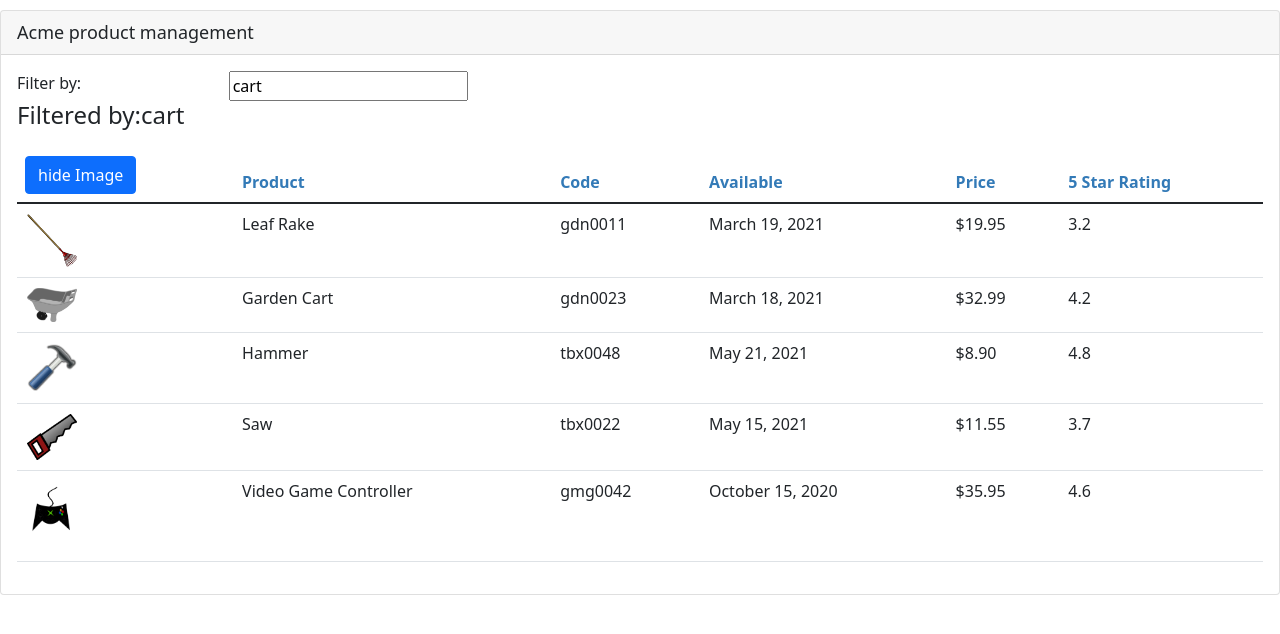
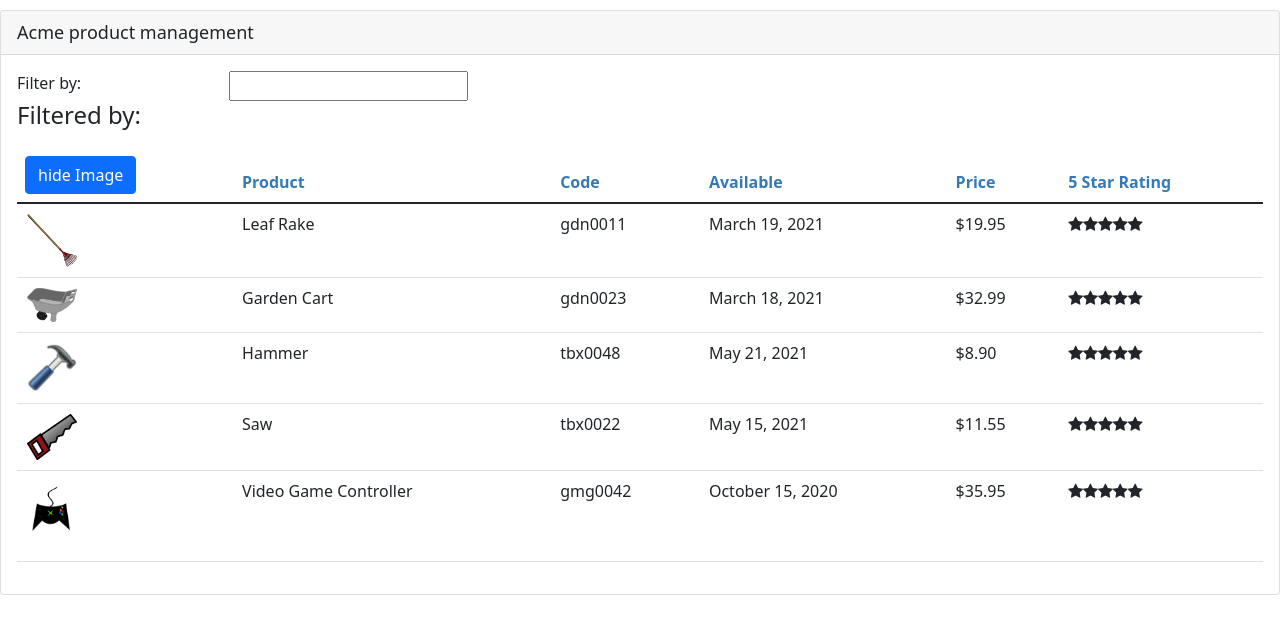
Before and after one commit to Komenpurity/AcmeProducts, an Angular app: page / in a window 1280 px wide. Shown: the top 634 px of the page. Built offline with nearby package versions, Linux system fonts and the light colour scheme.

Commit message:
added star component

```diff
--- a/src/app/app.module.ts
+++ b/src/app/app.module.ts
@@ -5,12 +5,14 @@ import { BrowserModule } from '@angular/platform-browser';
 import { AppComponent } from './app.component';
 import { ProductComponent } from './product/product.component';
 import { ConvertSpacesPipe } from './convert-spaces.pipe';
+import { StarComponent } from './star/star.component';
 
 @NgModule({
   declarations: [
     AppComponent,
     ProductComponent,
-    ConvertSpacesPipe
+    ConvertSpacesPipe,
+    StarComponent
   ],
   imports: [
     BrowserModule,
--- a/src/app/product/product.component.html
+++ b/src/app/product/product.component.html
@@ -32,7 +32,7 @@
         </thead>
         <tbody>
 
-          <tr *ngFor="let product of products">
+          <tr *ngFor="let product of filteredProducts">
             <td >
               <img  *ngIf="showImage"
                    [src]="product.imageUrl"
@@ -44,7 +44,9 @@
             <td>{{product.productCode | lowercase | convertSpaces: '-'}}</td>
             <td>{{ product.releaseDate }}</td>
             <td>{{ product.price | currency: 'USD': 'symbol': '1.2-2'}}</td>
-            <td>{{product.starRating}}</td>
+            <td>
+              <app-star></app-star>
+            </td>
           </tr>
 
         </tbody>
--- a/src/app/product/product.component.ts
+++ b/src/app/product/product.component.ts
@@ -21,7 +21,10 @@ export class ProductComponent implements OnInit {
   set listFilter(value: string){
     this._listFilter=value;
     console.log('In setter:',value);
+    this.filteredProducts = this.performFilter(value);
   }
+
+  filteredProducts: Product[] = [];
 
   products: Product[]=[
     {
@@ -80,10 +83,14 @@ export class ProductComponent implements OnInit {
     this.showImage = !this.showImage;
   }
 
-  constructor() { }
+  performFilter(filterBy: string): Product[] {
+    filterBy = filterBy.toLocaleLowerCase()
+    return this.products.filter((product: Product)=>
+  product.productName.toLocaleLowerCase().includes(filterBy));
+  }
 
   ngOnInit(): void {
-    this.listFilter="cart"
+    this.listFilter="";
   }
 
 }
--- /dev/null
+++ b/src/app/star/star.component.css
@@ -0,0 +1,6 @@
+.crop {
+  overflow: hidden;
+}
+div {
+  cursor: pointer;
+}
--- /dev/null
+++ b/src/app/star/star.component.html
@@ -0,0 +1,11 @@
+<div class="crop"
+     [style.width.px]="cropWidth"
+     [title]="rating">
+  <div style="width: 75px">
+    <span class="fa fa-star"></span>
+    <span class="fa fa-star"></span>
+    <span class="fa fa-star"></span>
+    <span class="fa fa-star"></span>
+    <span class="fa fa-star"></span>
+  </div>
+</div>
--- /dev/null
+++ b/src/app/star/star.component.ts
@@ -0,0 +1,17 @@
+import { Component, OnChanges } from '@angular/core';
+
+@Component({
+  selector: 'app-star',
+  templateUrl: './star.component.html',
+  styleUrls: ['./star.component.css']
+})
+export class StarComponent implements OnChanges {
+
+  cropWidth: number = 75
+  rating: number = 4;
+
+  ngOnChanges(): void {
+    this.cropWidth = this.rating * 75/5;
+  }
+
+}
```
Also changed, not shown: 1 other file (tests, documents, lock files or other folders).
